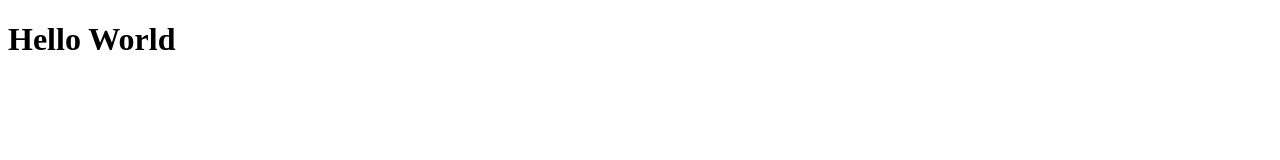
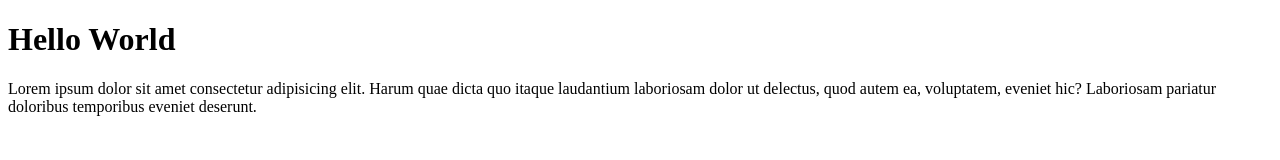
Before and after one commit to JayantaCode/hello, a plain HTML site: page index.html in a window 1280 px wide. Drawn offline with Linux system fonts and the light colour scheme.

Commit message:
Update index.html

```diff
--- a/index.html
+++ b/index.html
@@ -6,5 +6,9 @@
     <body>
 
         <h1>Hello World</h1>
+        <p>Lorem ipsum dolor sit amet consectetur adipisicing elit.
+             Harum quae dicta quo itaque laudantium laboriosam dolor
+             ut delectus, quod autem ea, voluptatem, eveniet hic?
+            Laboriosam pariatur doloribus temporibus eveniet deserunt.</p>
     </body>
 </html>
```
